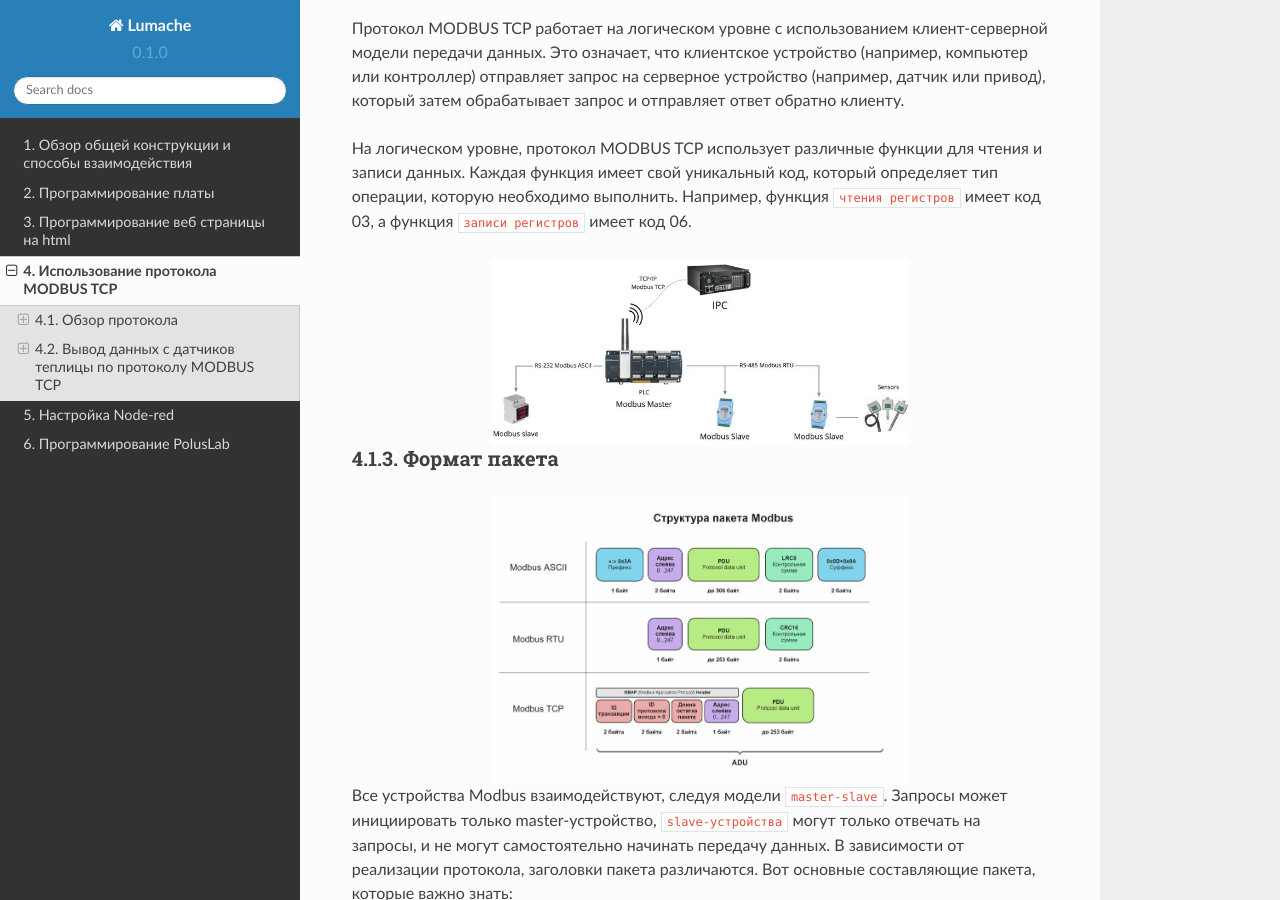
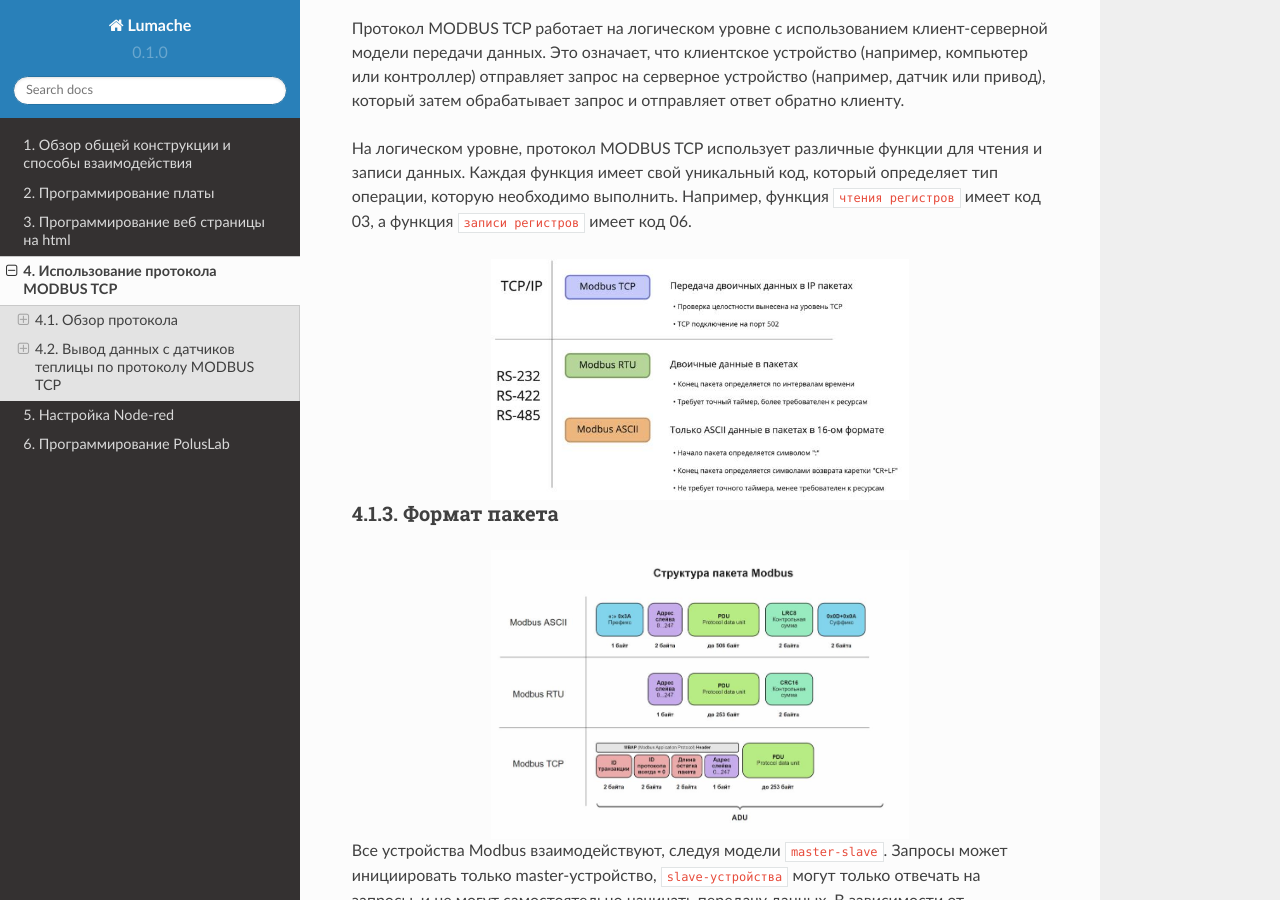
Before and after one commit to BBanwz/book_AL_GH, a Sphinx documentation site: the page built from docs/source/4/1.rst, in a window 1280 px wide and 900 px high, scrolled down 614 px. Built offline with Sphinx 7.4.7 and the Read the Docs theme 2.0.0, drawn with Linux system fonts in a browser that asks for light colours.

Commit message:
Update 1.rst

```diff
--- a/docs/source/4/1.rst
+++ b/docs/source/4/1.rst
@@ -21,7 +21,7 @@ MODBUS TCP работает по принципу ``клиент-серверн
 
 На логическом уровне, протокол MODBUS TCP использует различные функции для чтения и записи данных. Каждая функция имеет свой уникальный код, который определяет тип операции, которую необходимо выполнить. Например, функция ``чтения регистров`` имеет код 03, а функция ``записи регистров`` имеет код 06.
 
-.. figure:: images/2.jpg
+.. figure:: images/1.jpg
        :width: 60%
        :align: center
        :alt: Логический уровень
```
